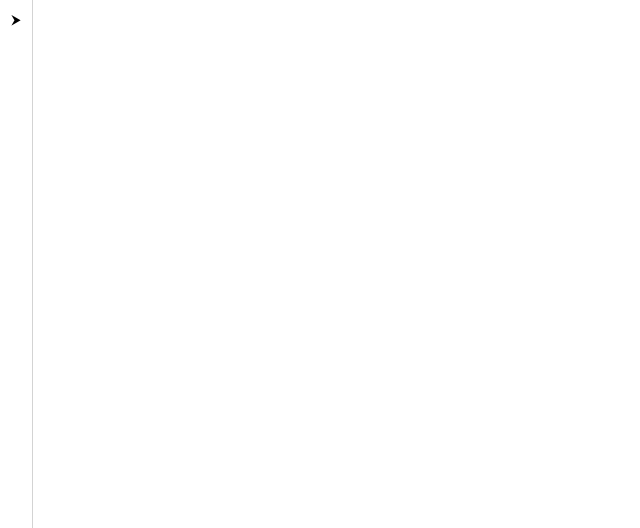
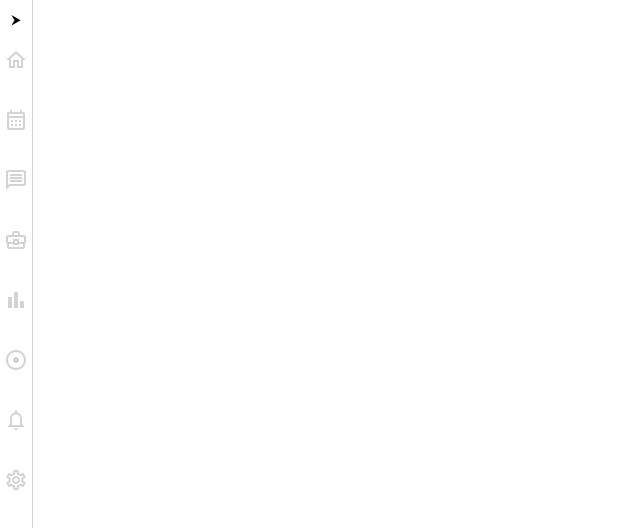
Before and after one commit to Zoofru/Pop_in_Nav, a React (Create React App) app: page / in a window 1280 px wide. Shown: the top 528 px of the page, without its empty margins (0-640 px from the left). Built offline with nearby package versions, Linux system fonts and the light colour scheme.

Commit message:
mui icons are added for when nav is closed. sped up animation of open/close a bit.

```diff
--- a/package.json
+++ b/package.json
@@ -3,6 +3,10 @@
   "version": "0.1.0",
   "private": true,
   "dependencies": {
+    "@emotion/react": "^11.8.2",
+    "@emotion/styled": "^11.8.1",
+    "@mui/icons-material": "^5.5.1",
+    "@mui/material": "^5.5.2",
     "@testing-library/jest-dom": "^5.14.1",
     "@testing-library/react": "^12.0.0",
     "@testing-library/user-event": "^13.2.1",
--- a/public/index.html
+++ b/public/index.html
@@ -24,7 +24,7 @@
       work correctly both with client-side routing and a non-root public URL.
       Learn how to configure a non-root public URL by running `npm run build`.
     -->
-    <title>Popin Navbar</title>
+    <title>Pop-in Navbar</title>
   </head>
   <body>
     <noscript>You need to enable JavaScript to run this app.</noscript>
--- a/src/App.css
+++ b/src/App.css
@@ -44,8 +44,7 @@ h3 {
 }
 
 .animateClose, .animateOpen {
-  animation-duration: 1s;
-  animation-timing-function: ease-in-out;
+  animation-duration: .3s;
 }
 
 .animateOpen {
@@ -59,8 +58,7 @@ h3 {
 }
 
 .item {
-  padding: 7% 0%;
-  display: none;
+  padding: 2vh 0%;
   width: 100%;
   text-align: center;
   overflow-x: hidden;
--- a/src/components/Nav.js
+++ b/src/components/Nav.js
@@ -1,5 +1,13 @@
 import { useState } from "react"
 import NavItem from "./NavItem"
+import HomeOutlinedIcon from '@mui/icons-material/HomeOutlined';
+import CalendarMonthOutlinedIcon from '@mui/icons-material/CalendarMonthOutlined';
+import MessageOutlinedIcon from '@mui/icons-material/MessageOutlined';
+import BusinessCenterOutlinedIcon from '@mui/icons-material/BusinessCenterOutlined';
+import BarChartOutlinedIcon from '@mui/icons-material/BarChartOutlined';
+import ModeStandbyOutlinedIcon from '@mui/icons-material/ModeStandbyOutlined';
+import NotificationsOutlinedIcon from '@mui/icons-material/NotificationsOutlined';
+import SettingsOutlinedIcon from '@mui/icons-material/SettingsOutlined';
 
 const Nav = () => {
     const [open, setOpen] = useState(false)
@@ -19,26 +27,23 @@ const Nav = () => {
         },
         navContainer: {
             paddingTop: '1vh'
+        },
+        iconStyle : {
+            width: '100%'
         }
     }
 
     const animate = () => {
         const btn = document.querySelector('.navStyle')
-        const navItems = document.querySelectorAll('.item')
+
         if (btn.classList.contains('animateOpen')) {
             btn.classList.remove('animateOpen')
             btn.classList.add('animateClose')
-            navItems.forEach(item => {
-                item.style.display = 'none'
-            })
             setClose(true)
             setOpen(false)
         } else {
             btn.classList.remove('animateClose')
             btn.classList.add('animateOpen')
-            navItems.forEach(item => {
-                item.style.display = 'block'
-            })
             setClose(false)
             setOpen(true)
         }
@@ -50,14 +55,14 @@ const Nav = () => {
                 {close ? <button className="hideShowNavButton" style={Styles.hideShowNavButton} onClick={animate}>{`\u2B9E`}</button> : null}
                 {open ? <button className="hideShowNavButton" style={Styles.hideShowNavButton} onClick={animate}>{`\u2B9C`}</button> : null}
             </div>
-            <NavItem label='Home'></NavItem>
-            <NavItem label='Calendar'></NavItem>
-            <NavItem label='Messages'></NavItem>
-            <NavItem label='Projects'></NavItem>
-            <NavItem label='Progress'></NavItem>
-            <NavItem label='Goals'></NavItem>
-            <NavItem label='Notifications'></NavItem>
-            <NavItem label='Settings'></NavItem>
+            {close ? <HomeOutlinedIcon className="item" style={Styles.iconStyle}/> : <NavItem label='Home'></NavItem>}
+            {close ? <CalendarMonthOutlinedIcon className="item" style={Styles.iconStyle} /> : <NavItem label='Calendar'></NavItem>}
+            {close ? <MessageOutlinedIcon className="item" style={Styles.iconStyle} /> : <NavItem label='Messages'></NavItem>}
+            {close ? <BusinessCenterOutlinedIcon className="item" style={Styles.iconStyle} /> : <NavItem label='Projects'></NavItem>}
+            {close ? <BarChartOutlinedIcon className="item" style={Styles.iconStyle} /> : <NavItem label='Progress'></NavItem>}
+            {close ? <ModeStandbyOutlinedIcon className="item" style={Styles.iconStyle} /> : <NavItem label='Goals'></NavItem>}
+            {close ? <NotificationsOutlinedIcon className="item" style={Styles.iconStyle} /> : <NavItem label='Notifications'></NavItem>}
+            {close ? <SettingsOutlinedIcon className="item" style={Styles.iconStyle} /> : <NavItem label='Settings'></NavItem>}
         </nav>
     )
 }
```
Also changed, not shown: 1 other file (tests, documents, lock files or other folders).
